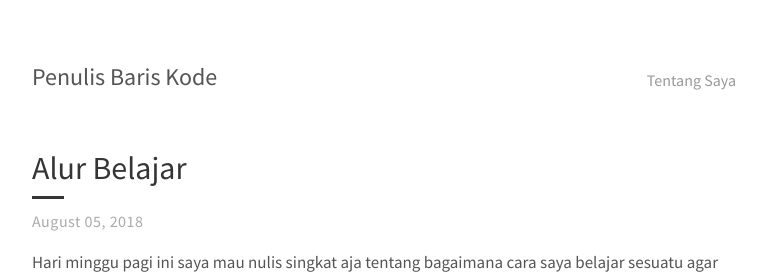
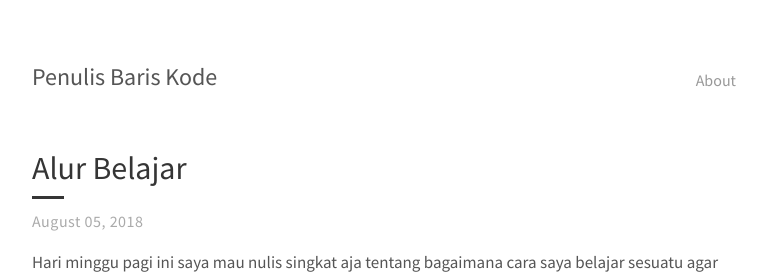
Before and after one commit to mfaridzia/mfaridzia.github.io, a Jekyll site: the page built from index.html, in a window 1280 px wide. Shown: the top 274 px of the page, without its empty margins (256-1023 px from the left). Built offline with Jekyll 4.4.1, drawn with Linux system fonts in a browser that asks for light colours; the list of posts is cut into pages by our own code.

Commit message:
Update default.html

```diff
--- a/_layouts/default.html
+++ b/_layouts/default.html
@@ -10,7 +10,7 @@
           <h2 class="nav-title">Penulis Baris Kode</h2>
         </a>
         <ul>
-          <li><a href="{{ '/about' | prepend: site.baseurl }}">Tentang Saya</a></li>
+          <li><a href="{{ '/about' | prepend: site.baseurl }}">About</a></li>
           <!-- <li><a href="{{ site.baseurl }}/">Posts</a></li> -->
         </ul>
       </div>
```
